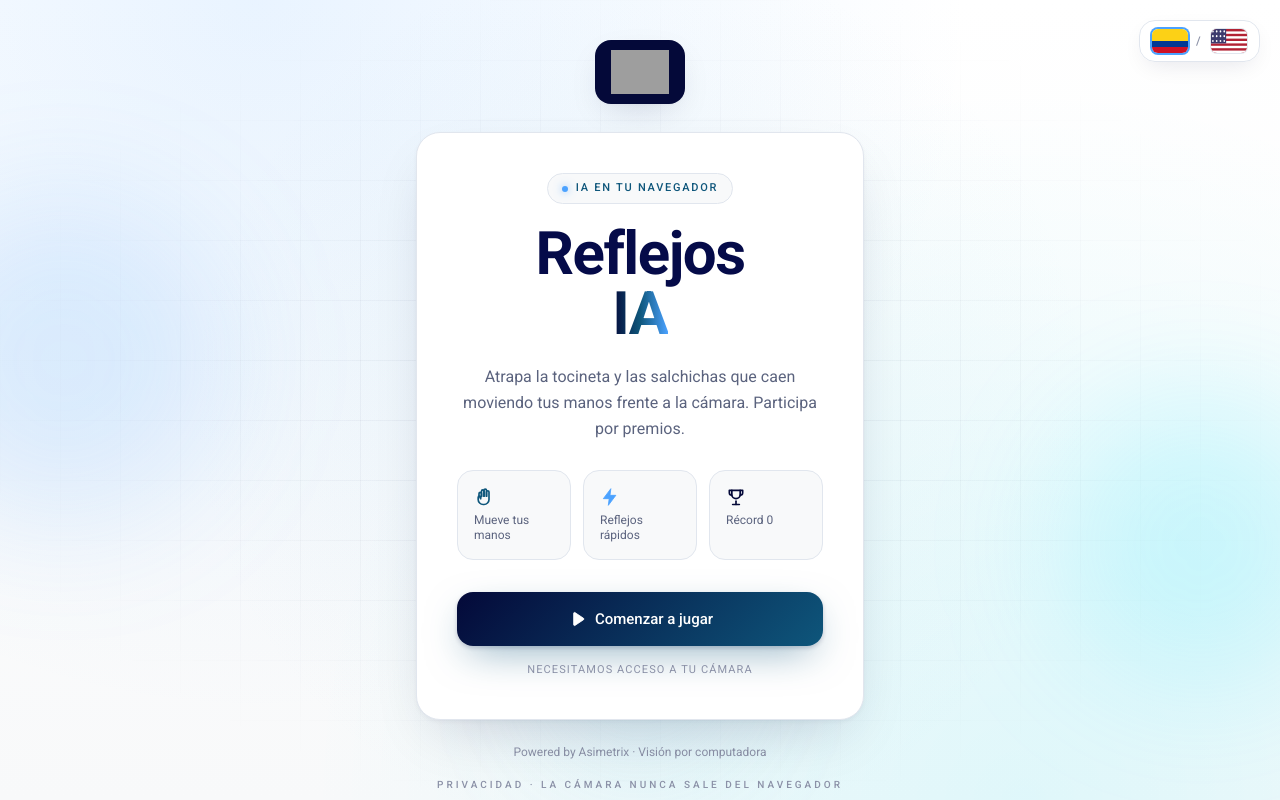
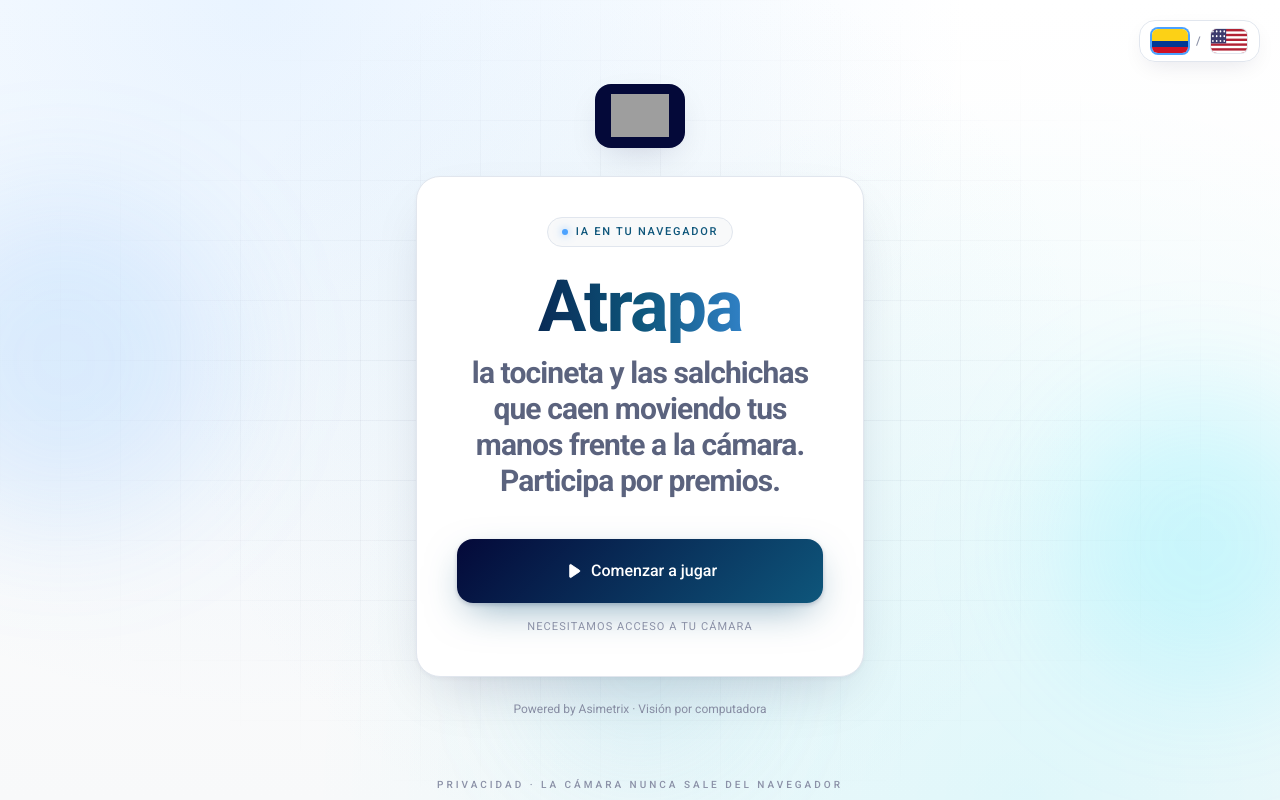
Before and after one commit to ramirezjhulian7/juego_varas, a React (Vite) app: page / in a window 1280 px wide. Built offline with nearby package versions, Linux system fonts and the light colour scheme; grey boxes are pictures that could not be loaded.

Commit message:
Refactor MainMenu component layout and update translations for menu highlights

```diff
--- a/src/components/MainMenu.tsx
+++ b/src/components/MainMenu.tsx
@@ -1,13 +1,12 @@
 import { motion } from 'framer-motion'
 import { useGameStore } from '../store/gameStore'
 import { useT } from '../i18n/useT'
-import { BoltIcon, HandIcon, PlayIcon, TrophyIcon } from './icons'
+import { PlayIcon } from './icons'
 import { LanguageToggle } from './LanguageToggle'
 import { Logo } from './Logo'
 
 export function MainMenu() {
   const setPhase = useGameStore((s) => s.setPhase)
-  const highScore = useGameStore((s) => s.highScore)
   const t = useT()
 
   return (
@@ -30,33 +29,23 @@ export function MainMenu() {
         transition={{ duration: 0.4, ease: [0.22, 1, 0.36, 1] }}
         className="surface-1 relative w-full max-w-md rounded-3xl p-8 text-center sm:p-10"
       >
-        <span className="pill mb-5 text-ax-secondary">
+        <span className="pill mb-6 text-ax-secondary">
           <span className="h-1.5 w-1.5 rounded-full bg-ax-electric shadow-[0_0_8px_rgba(75,162,255,0.7)]" />
           {t('menuPill')}
         </span>
 
-        <h1 className="font-display text-5xl font-bold leading-[1.05] tracking-tight text-ax-text sm:text-6xl">
-          {t('menuTitleA')}
-          <br />
-          <span className="bg-gradient-to-r from-ax-primary via-ax-secondary to-ax-electric bg-clip-text text-transparent">
-            {t('menuTitleB')}
+        <p className="font-display text-3xl font-bold leading-[1.15] tracking-tight text-ax-text sm:text-4xl">
+          <span className="block font-display text-6xl font-extrabold tracking-tight bg-gradient-to-r from-ax-primary via-ax-secondary to-ax-electric bg-clip-text text-transparent sm:text-7xl">
+            {t('menuLeadHighlight')}
           </span>
-        </h1>
-
-        <p className="mt-5 text-base leading-relaxed text-ax-textMuted">{t('menuLead')}</p>
-
-        <div className="mt-7 grid grid-cols-3 gap-3">
-          <Tip icon={<HandIcon className="h-5 w-5 text-ax-secondary" />} label={t('tipMove')} />
-          <Tip icon={<BoltIcon className="h-5 w-5 text-ax-electric" />} label={t('tipFast')} />
-          <Tip
-            icon={<TrophyIcon className="h-5 w-5 text-ax-primary" />}
-            label={`${t('tipRecord')} ${highScore}`}
-          />
-        </div>
+          <span className="mt-3 block text-2xl font-semibold leading-[1.2] text-ax-textMuted sm:text-3xl">
+            {t('menuLeadRest').trim()}
+          </span>
+        </p>
 
         <button
           onClick={() => setPhase('permission')}
-          className="btn-primary mt-8 w-full rounded-2xl py-4 text-[15px]"
+          className="btn-primary mt-10 w-full rounded-2xl py-5 text-base"
         >
           <PlayIcon className="mr-2 h-4 w-4 text-white" />
           {t('startCta')}
@@ -72,15 +61,6 @@ export function MainMenu() {
   )
 }
 
-function Tip({ icon, label }: { icon: React.ReactNode; label: string }) {
-  return (
-    <div className="stat-card text-left">
-      <div className="mb-1.5">{icon}</div>
-      <div className="text-xs leading-tight text-ax-textMuted">{label}</div>
-    </div>
-  )
-}
-
 function BackgroundDecor() {
   return (
     <div className="pointer-events-none absolute inset-0 -z-10 overflow-hidden">
--- a/src/i18n/strings.ts
+++ b/src/i18n/strings.ts
@@ -8,6 +8,11 @@ export const STRINGS = {
   menuLead: {
     es: 'Atrapa la tocineta y las salchichas que caen moviendo tus manos frente a la cámara. Participa por premios.',
     en: 'Catch the bacon and sausages that fall by moving your hands in front of the camera. Play to win prizes.',
+  },
+  menuLeadHighlight: { es: 'Atrapa', en: 'Catch' },
+  menuLeadRest: {
+    es: ' la tocineta y las salchichas que caen moviendo tus manos frente a la cámara. Participa por premios.',
+    en: ' the bacon and sausages that fall by moving your hands in front of the camera. Play to win prizes.',
   },
   tipMove: { es: 'Mueve tus manos', en: 'Move your hands' },
   tipFast: { es: 'Reflejos rápidos', en: 'Fast reflexes' },
```
